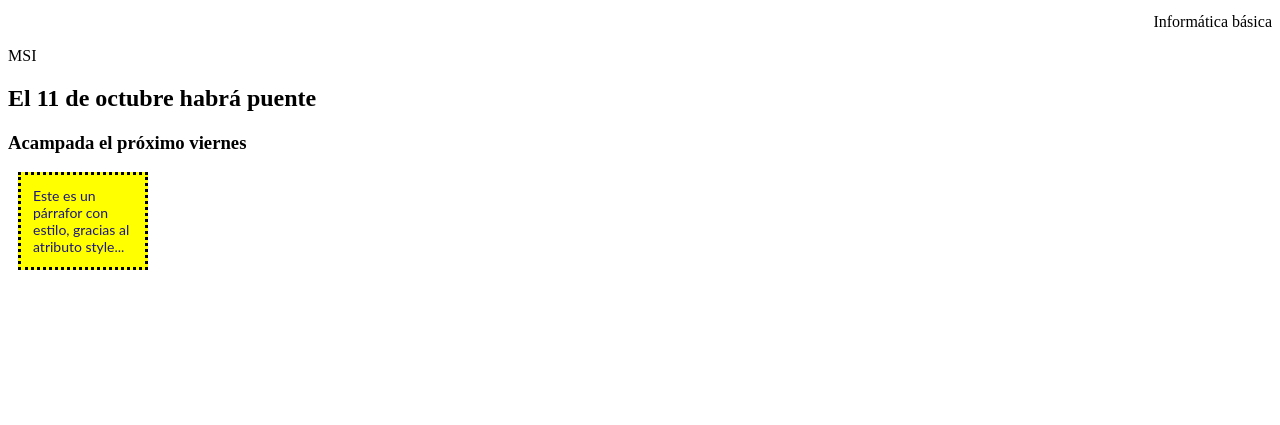
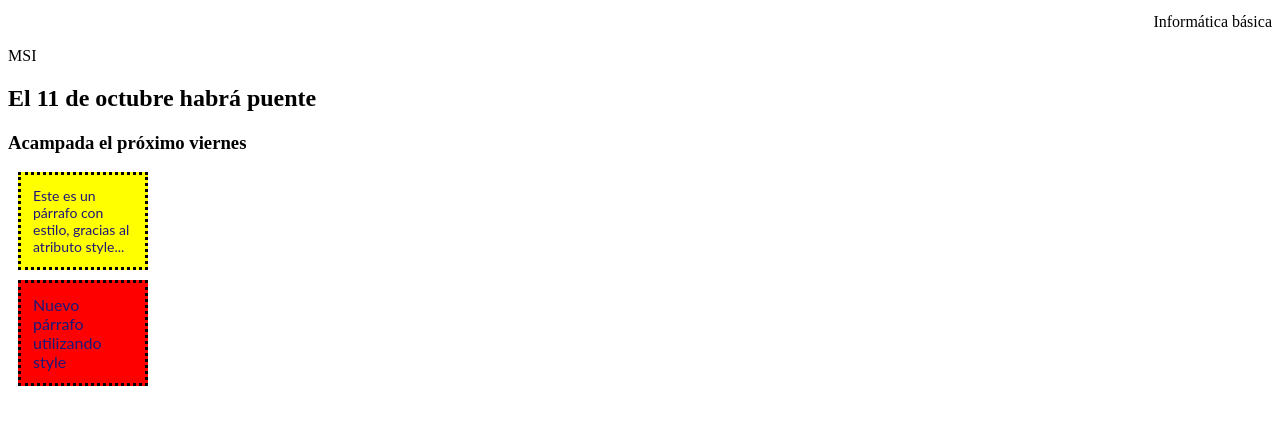
Before and after one commit to meialbert29/meialbert29, a plain HTML site: page index.html in a window 1280 px wide. Shown: the part 101-526 px from the top of the page. Drawn offline with Linux system fonts and the light colour scheme.

Commit message:
Update index.html

```diff
--- a/index.html
+++ b/index.html
@@ -13,8 +13,12 @@
      <p style="font-size: 14px; font-family: Lato; color: #1d1778;
      background-color: yellow; padding: 12px; margin: 10px; width:
      100px; border-style: dotted; border-color: #000000; border-
-     width: 5px;"> Este es un párrafor con estilo, gracias al
+     width: 5px;"> Este es un párrafo con estilo, gracias al
      atributo style...</p>
+     <p style="font-size: 16px; font-family: Lato; color: #1d1778;
+     background-color: red; padding: 12px; margin: 10px; width:
+     100px; border-style: dotted; border-color: #000000; border-
+     width: 5px;"> Nuevo párrafo utilizando style</p>
 
   </body>
 </html>
```
